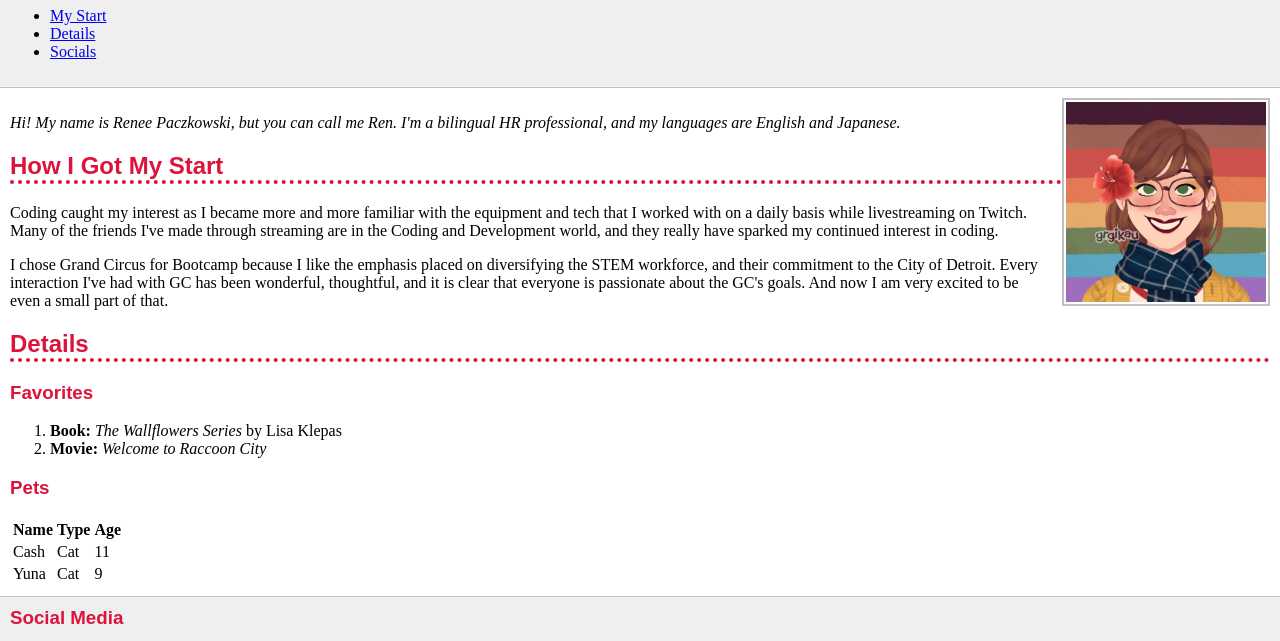
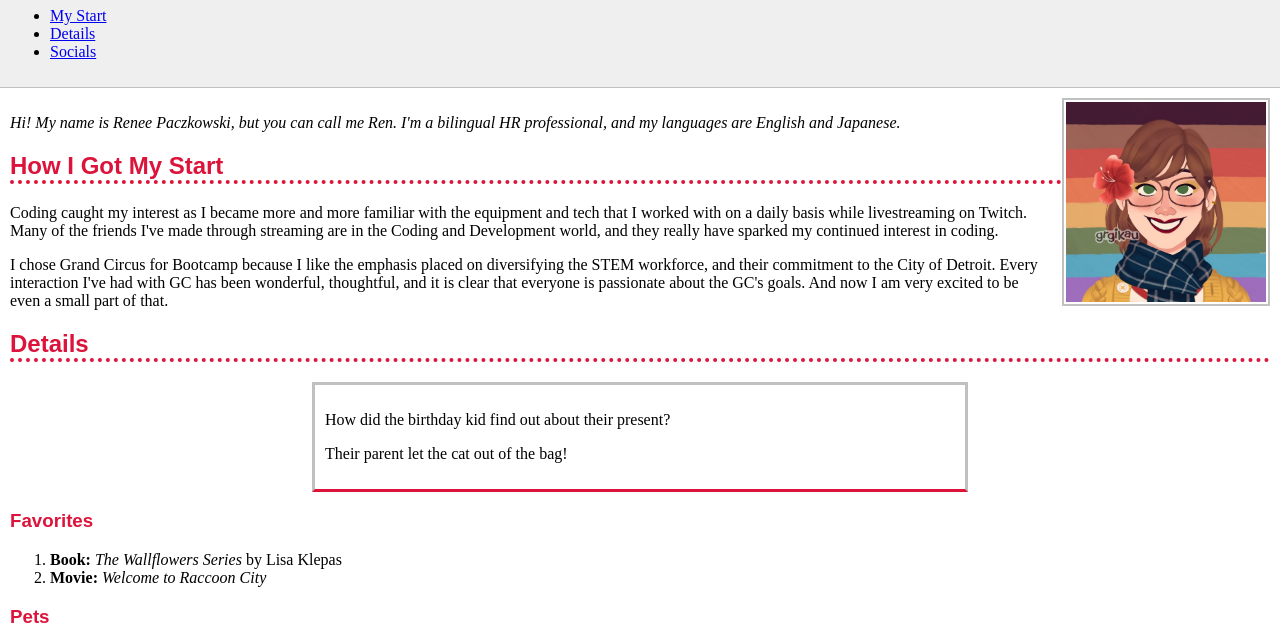
Before and after one commit to RenMari5/unit1-practice, a plain HTML site: page index.html in a window 1280 px wide. Shown: the part 83-724 px from the top of the page. Drawn offline with Linux system fonts and the light colour scheme.

Commit message:
Added/styled joke and table

```diff
--- a/index.html
+++ b/index.html
@@ -27,6 +27,10 @@
                     <p>I chose Grand Circus for Bootcamp because I like the emphasis placed on diversifying the STEM workforce, and their commitment to the City of Detroit. Every interaction I've had
                         with GC has been wonderful, thoughtful, and it is clear that everyone is passionate about the GC's goals. And now I am very excited to be even a small part of that.</p>
                     <h2 id="my-details">Details</h2>
+                    <blockquote id="joke">
+                        <p>How did the birthday kid find out about their present?</p>
+                        <p>Their parent let the cat out of the bag!</p>
+                    </blockquote>
                             <h3>Favorites</h3>
                             <ol>
                                 <li><strong>Book: </strong><cite>The Wallflowers Series</cite> by Lisa Klepas</li>
--- a/style.css
+++ b/style.css
@@ -119,3 +119,33 @@ body {
     float: right;
     margin-left: 10px;
 }
+
+#joke {
+    width: 50%;
+    border: 2px 2px 4px 2px;
+    border-color: silver;
+    border-style: solid;
+    border-bottom-color: crimson;
+    padding: 10px;
+    margin: 0 auto;
+}
+
+th {
+    border: 1px;
+    border-style: solid;
+    border-color: black;
+    padding: 10px;
+    text-align: left;
+}
+
+td {
+    border: 1px;
+    border-style: solid;
+    border-color: black;
+    padding: 10px;
+    text-align: left;
+}
+
+table {
+    border-collapse: collapse;
+}
```
Lines whose indentation alone changed are shown as unchanged.
